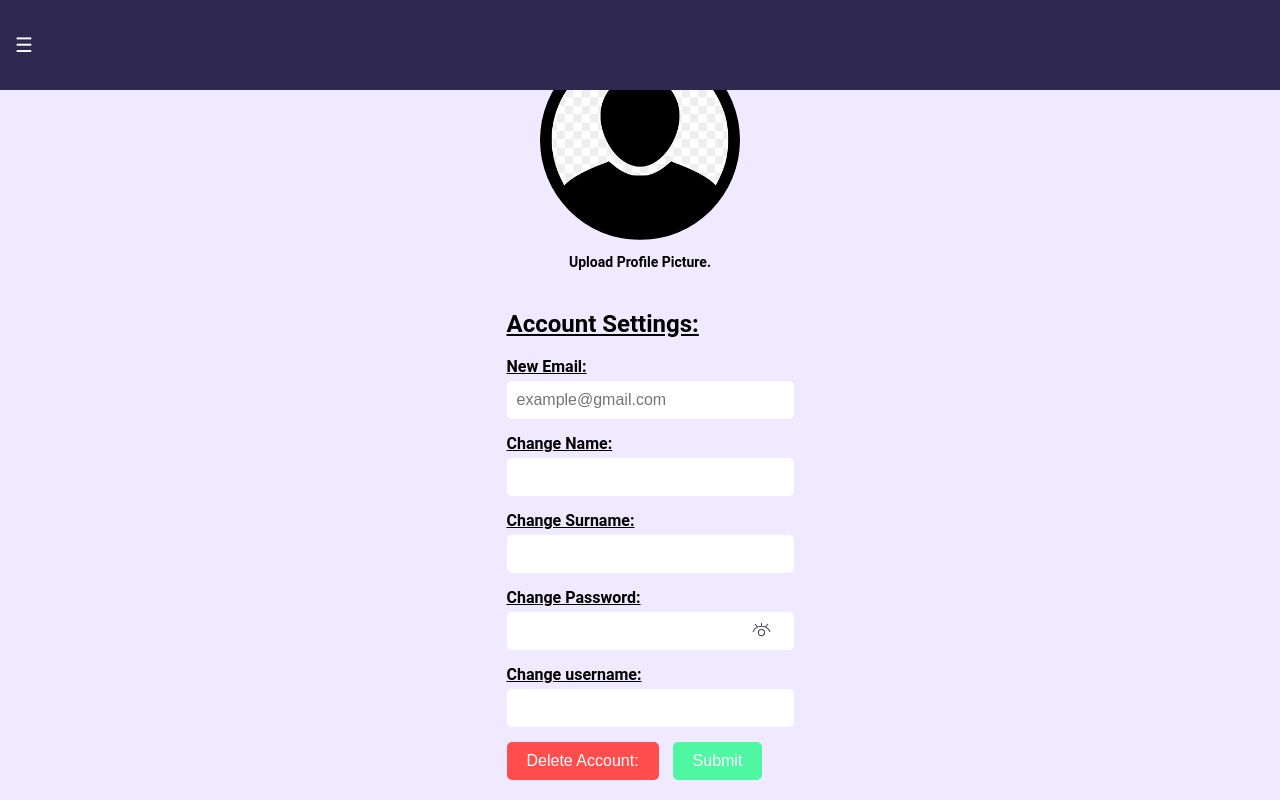
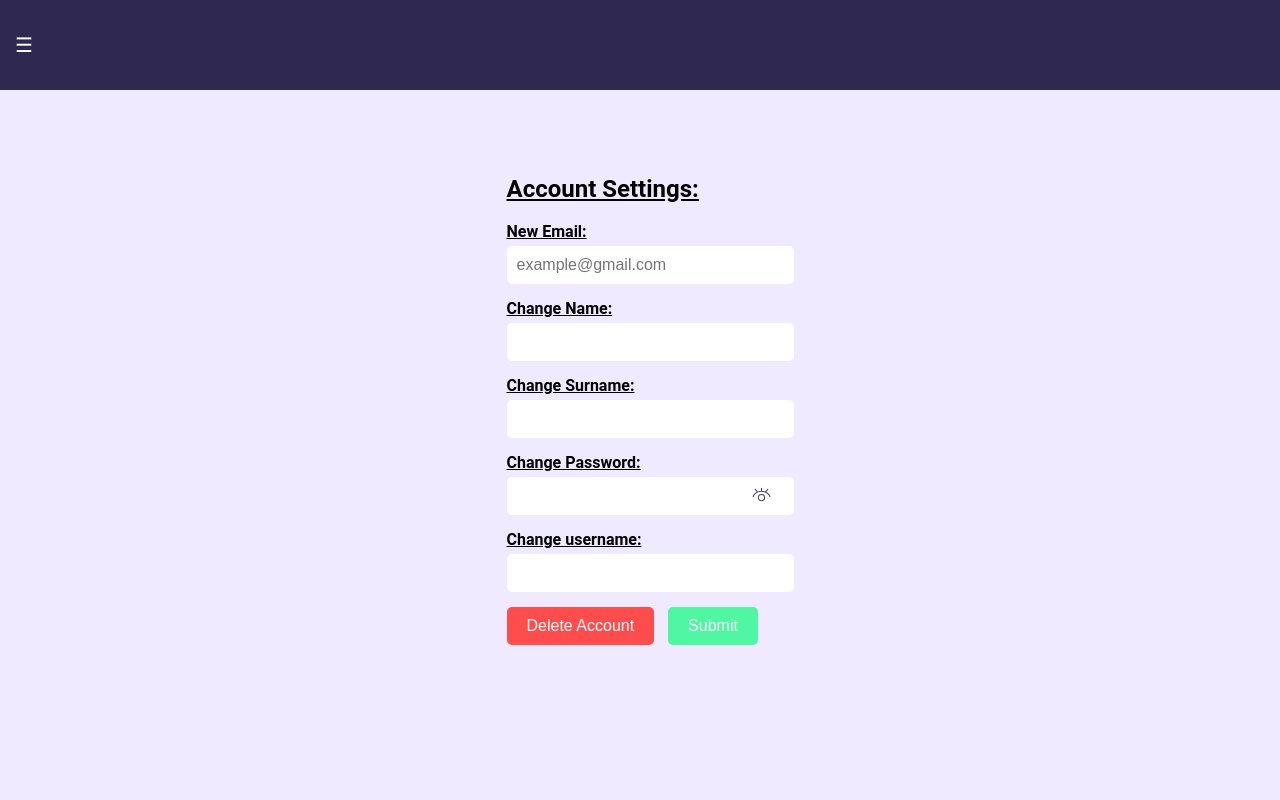
Before and after one commit to kyprosantreou/Website, a Flask app: page /Templates/Profile.html in a window 1280 px wide. Run offline with Flask 3, Linux system fonts and the light colour scheme; some libraries are stand-ins or nearby versions.

Commit message:
modified:   Templates/Profile.html 	modified:   mysq_code.py 	modified:   static/Css/Profile.css

```diff
--- a/Templates/Profile.html
+++ b/Templates/Profile.html
@@ -28,14 +28,6 @@
     </button>
 </div>
 
-<div class="profile">
-<div class="profile-picture">
-    <img id="profile-image" src="{{ url_for('static', filename='Assets/person.png') }}" alt="Profile Picture">
-    <input type="file" id="upload-profile-pic" accept="image/*" style="display: none;">
-</div>
-
-<label  for="upload-profile-pic" class="upload-button">Upload Profile Picture.</label>
-
 <div class="account-settings">
     <h2>Account Settings:</h2>
     <form>
@@ -62,7 +54,7 @@
             <label for="change-email">Change username:</label>
             <input type="text" id="change-username" name="change-username">
         </div>
-        <button type="submit" class="delete-account">Delete Account:</button>
+        <button type="submit" class="delete-account">Delete Account</button>
         <button type="submit" class="submit">Submit</button>
     </form>
 </div>
--- a/mysq_code.py
+++ b/mysq_code.py
@@ -26,8 +26,7 @@ try:
             Title VARCHAR(255) NOT NULL,
             Content TEXT,
             Status ENUM('todo', 'inprogress', 'done') DEFAULT 'todo',
-            CreatedAt TIMESTAMP DEFAULT CURRENT_TIMESTAMP,
-            UpdatedAt TIMESTAMP DEFAULT CURRENT_TIMESTAMP ON UPDATE CURRENT_TIMESTAMP
+            CreatedAt TIMESTAMP DEFAULT CURRENT_TIMESTAMP
         );
         ''')
 
--- a/static/Css/Profile.css
+++ b/static/Css/Profile.css
@@ -64,17 +64,6 @@ font-size: 22px;
 font-family:'Roboto', sans-serif;
 }
 
-.profile {
-    display: flex;
-    flex-direction: column;
-    align-items: center;
-}
-
-.profile-picture {
-    margin-bottom:auto;
-    margin-top: 40px;
-}
-
 .container {
     display: flex;
     justify-content: center;
@@ -86,13 +75,6 @@ font-family:'Roboto', sans-serif;
     font-family: 'Roboto', sans-serif;
     font-size: 16px;
     font-weight: 600;
-}
-
-.profile-picture img {
-    width: 200px;
-    height: 200px;
-    border-radius: 50%;
-    object-fit: cover;
 }
 
 .upload-button {
@@ -147,11 +129,6 @@ font-family:'Roboto', sans-serif;
     background-color: #00ff15;
 }
 
-#upload-profile-pic {
-    font-size: large;
-    margin-bottom: 20px;
-}
-
 .form-group {
     position: relative;
 }
```
